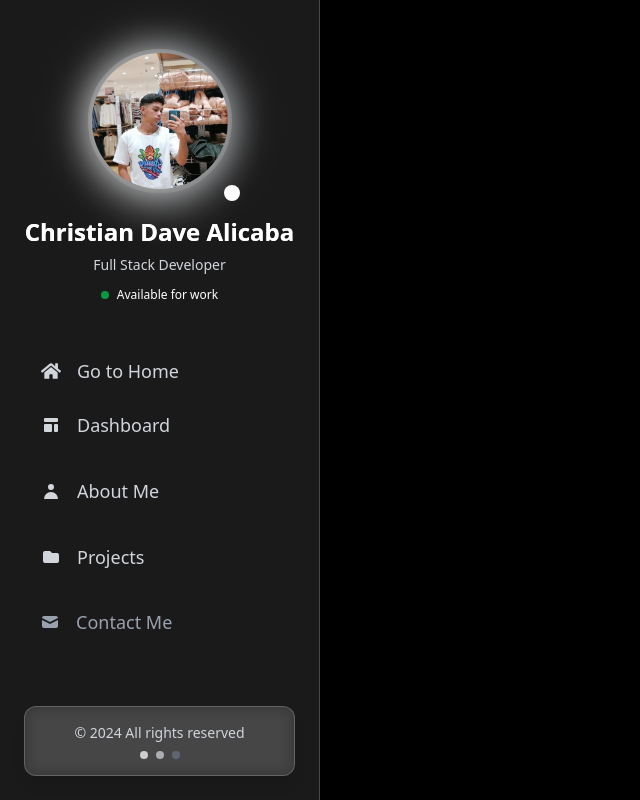
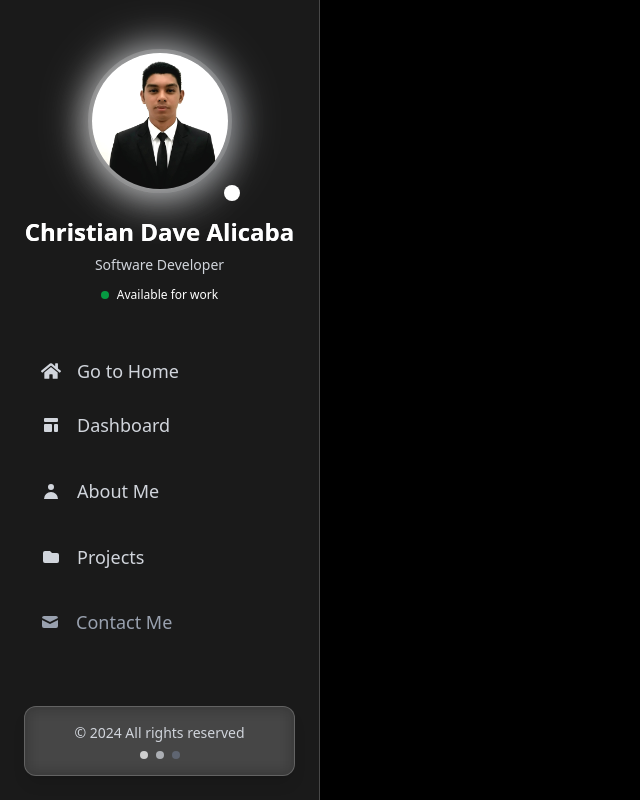
Before and after one commit to ChristianAlicaba2002/My-Portfolio, a React (Vite) app: page /layouts in a window 1280 px wide. Shown: the whole page, without its empty margins (0-640 px from the left). Built offline with nearby package versions, Linux system fonts and the light colour scheme.

Commit message:
refactor: change my old avatar and change the latest avatar

```diff
--- a/src/components/Sidebar.jsx
+++ b/src/components/Sidebar.jsx
@@ -1,5 +1,5 @@
 import React, { useState } from "react";
-import logo from "../assets/images/logo.webp";
+import logo from "../assets/images/myPicture.webp";
 import { NavLink, Outlet } from "react-router-dom";
 import { FaHome } from "react-icons/fa";
 export default function Sidebar() {
@@ -87,7 +87,7 @@ export default function Sidebar() {
           <h1 className="text-white text-2xl font-bold text-center mt-6 bg-gradient-to-r from-white via-gray-200 to-gray-400 bg-clip-text leading-tight">
             Christian Dave Alicaba
           </h1>
-          <p className="text-gray-300 text-sm mt-2 font-medium">Full Stack Developer</p>
+          <p className="text-gray-300 text-sm mt-2 font-medium">Software Developer</p>
           <div className="flex items-center gap-2 mt-3">
             <div className="w-2 h-2 bg-green-500 rounded-full animate-pulse"></div>
             <span className="text-white text-xs font-medium">Available for work</span>
```
